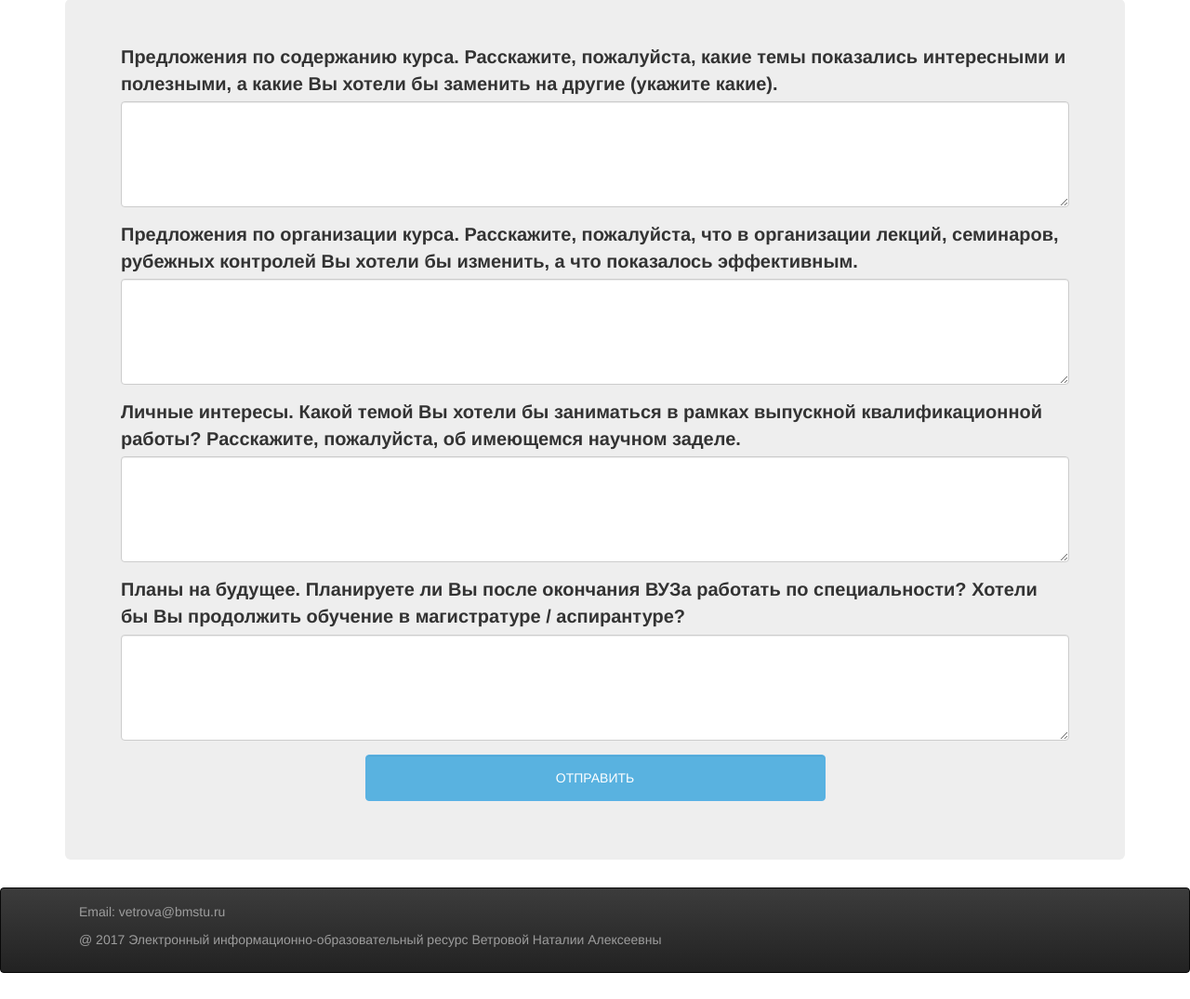
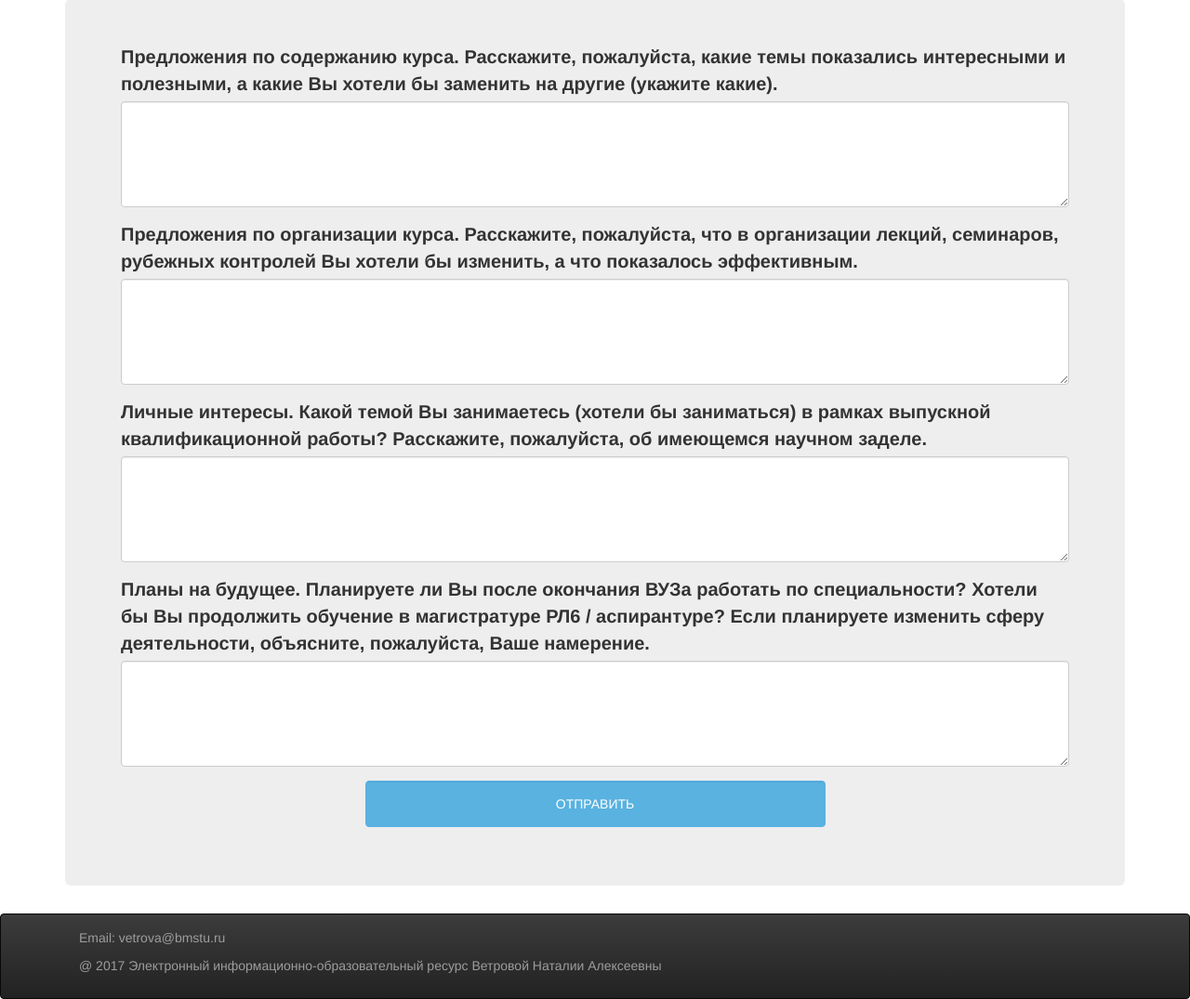
Before and after one commit to CorpuscleWind/rl6-learning, a Django app: template learning/templates/discipline/discipline.html in a window 1280 px wide. Shown: the part 204-1279 px from the top of the page at 93% size. Before the commit the page ends 1251 px from the top, so only its background shows below. Run offline with Django 3.2, Linux system fonts and the light colour scheme; the template is opened without the code that fills it, so the values that code supplies are empty; parts of the project's set-up code (start-up, migrations or seed data) failed here and were passed over; some libraries are stand-ins or nearby versions.

Commit message:
feedback

```diff
--- a/feedback/templates/feedback.html
+++ b/feedback/templates/feedback.html
@@ -12,12 +12,12 @@
         </div>
 
         <div class="form-group">
-          <label for="comment">Личные интересы. Какой темой Вы хотели бы заниматься в рамках выпускной квалификационной работы? Расскажите, пожалуйста, об имеющемся научном заделе.</label>
+          <label for="comment">Личные интересы. Какой темой Вы занимаетесь (хотели бы заниматься) в рамках выпускной квалификационной работы? Расскажите, пожалуйста, об имеющемся научном заделе.</label>
           <textarea name="question_3" class="form-control" rows="5" id="comment"></textarea>
         </div>
 
         <div class="form-group">
-          <label for="comment">Планы на будущее. Планируете ли Вы после окончания ВУЗа работать по специальности? Хотели бы Вы продолжить обучение в магистратуре / аспирантуре?</label>
+          <label for="comment">Планы на будущее. Планируете ли Вы после окончания ВУЗа работать по специальности? Хотели бы Вы продолжить обучение в магистратуре РЛ6 / аспирантуре? Если планируете изменить сферу деятельности, объясните, пожалуйста, Ваше намерение. </label>
           <textarea name="question_4" class="form-control" rows="5" id="comment"></textarea>
         </div>
 
```
